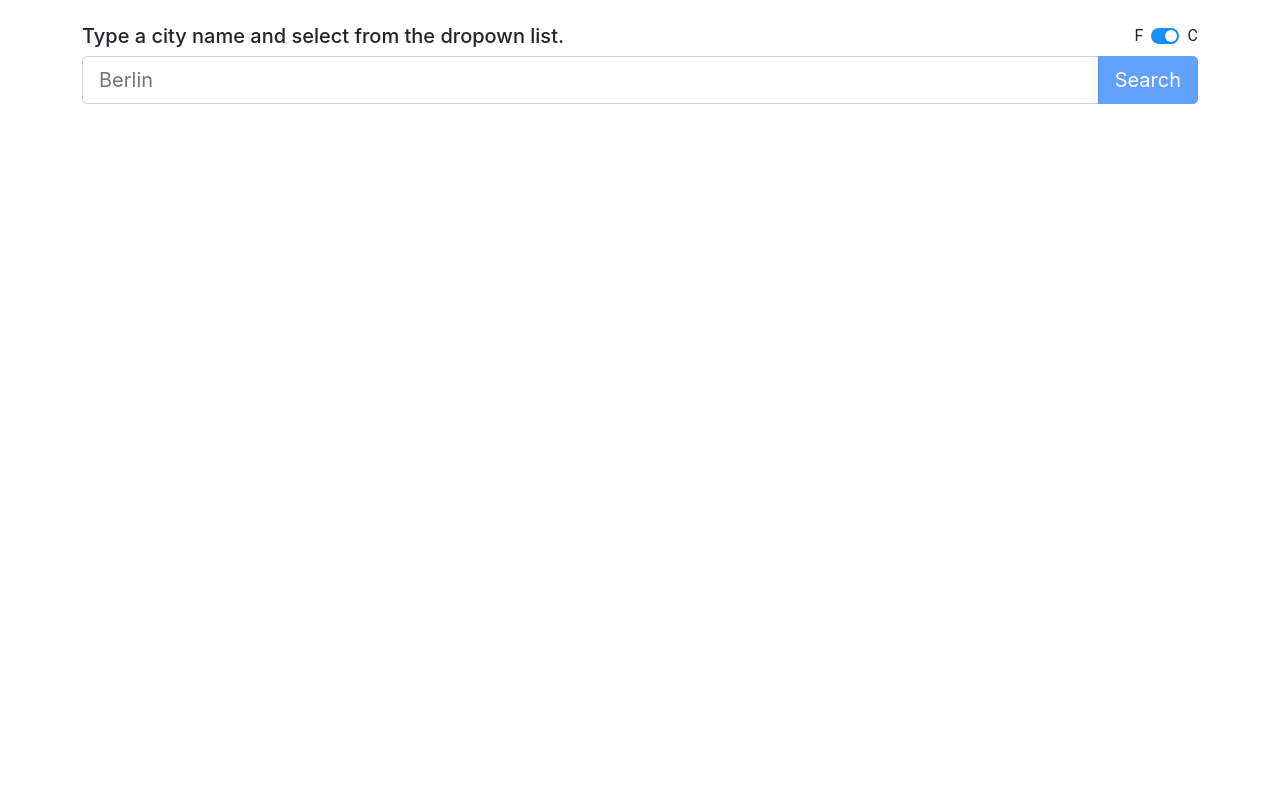
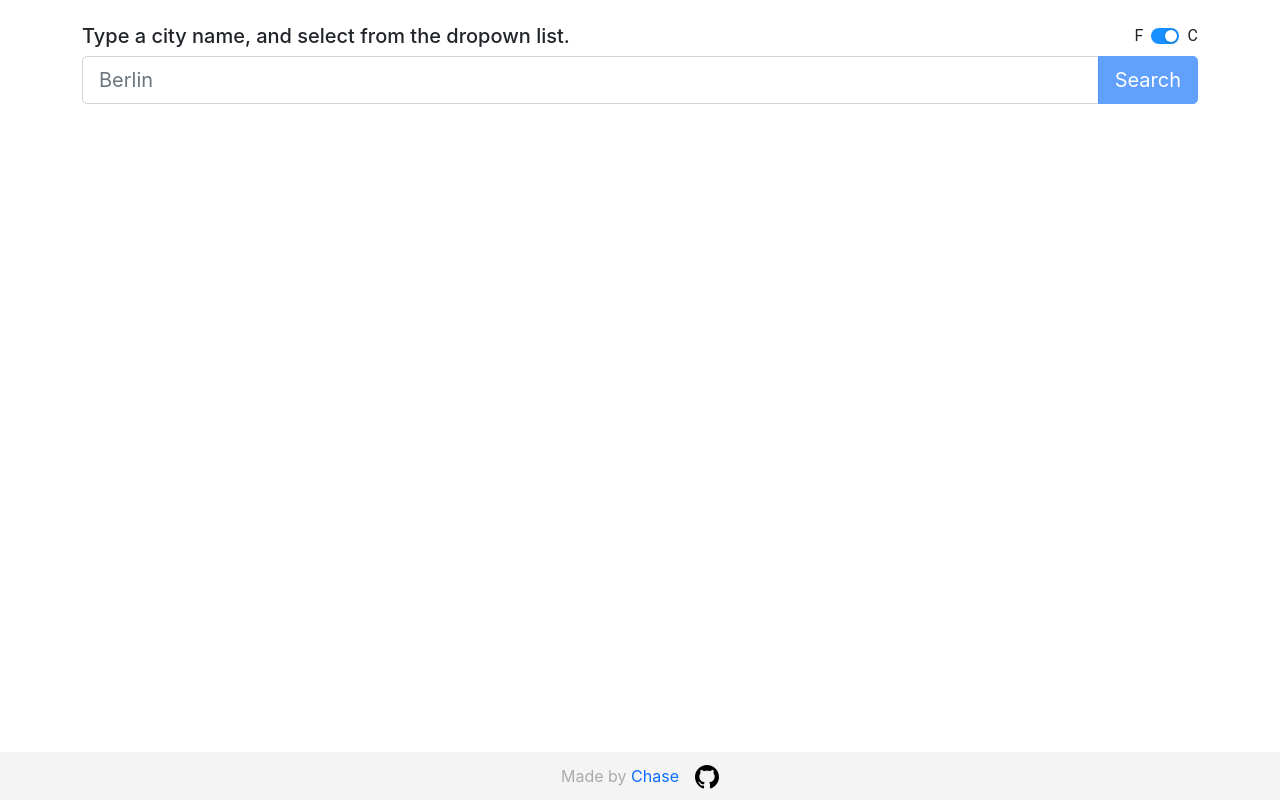
Before and after one commit to chase-the-coder/weather-app-api, a React (Create React App) app: page / in a window 1280 px wide. Built offline with nearby package versions, Linux system fonts and the light colour scheme.

Commit message:
added footer and key down handler

```diff
--- a/src/App.jsx
+++ b/src/App.jsx
@@ -9,6 +9,7 @@ import './styles/App.css'
 import TodaysForecast from './components/TodaysForecast';
 import Loader from './components/Loading'
 import CustomizedSwitches from './components/CustomizedSwitches';
+import Footer from './components/Footer';
 
 const App = () => {
   const [ userInput, setUserInput ] = useState('');
@@ -38,6 +39,7 @@ const App = () => {
   useEffect(() => {
     if (userInput === '') {
       setAlertEnabled(false)
+      setCityList([])
       return
     }
     if(cityObject) {
@@ -61,7 +63,7 @@ const App = () => {
 
 
       })
-    }, 1000)
+    }, 1500)
       return () => clearTimeout(delayDebounceFn)
       }, [userInput])
 
@@ -93,20 +95,25 @@ const App = () => {
       setButtonDisabled(true)
 
     }).finally(setIsLoading(false))
+  }
+  const handleKeyDown = (e) => {
+    if (e.keyCode === 8) {
+      setAlertEnabled(false)
+      setCityList([])
+    }
+  }
 
-  }
-  console.log('what are you looking at? :)')
 	return (
 
     <>
 
       <Container className='mt-4'>
         <div className="d-flex justify-content-between">
-          <h5>Type a city name and select from the dropown list.</h5>
+          <h5>Type a city name, and select from the dropown list.</h5>
           <CustomizedSwitches />
         </div>
         <div className="dropdown">
-          <Input  userInput={userInput} onInputChange={handleInputChange} cityList={cityList} onInputSubmit={handleInputSubmit} buttonDisabled={buttonDisabled} />
+          <Input  userInput={userInput} onInputChange={handleInputChange} cityList={cityList} onKeyDown={handleKeyDown} onInputSubmit={handleInputSubmit} buttonDisabled={buttonDisabled} />
           {alertEnabled && <AlertBanner />}
           {isLoading && <Loader />}
           {cityList.length !== 0 && <InputDropdown onCityClick={handleCityClick} cityList={cityList} onLoading={handleLoading}/>}
@@ -114,6 +121,7 @@ const App = () => {
           {forecastData.length !== 0 &&<Forecast forecastData={forecastData} months={months} weekArray={weekArray}/>}
         </div>
       </Container>
+      <Footer />
     </>
   )
 }
--- /dev/null
+++ b/src/components/Footer.jsx
@@ -0,0 +1,25 @@
+import React from 'react';
+import '../styles/Footer.css';
+import github from '../images/github.svg'
+
+const Footer = () => {
+	return (
+        <>
+
+		<div className="footer">
+            <div className='footer-description'>
+			Made by{' '}
+			<a className="footer-links" href="https://chasethecoder.com/" target="blank">
+				Chase
+			</a>
+            </div>
+            <a href="https://github.com/chase-the-coder/react-weather-api-new" target="blank">
+            <img src={github} alt="github-icon" />
+            </a>
+
+		</div>
+        </>
+	);
+};
+
+export default Footer;
--- a/src/components/Input.jsx
+++ b/src/components/Input.jsx
@@ -11,6 +11,7 @@ const Input = (props) => {
 					placeholder="Berlin"
 					aria-label="city"
 					aria-describedby="basic-addon1"
+					onKeyDown={(e) => props.onKeyDown(e)}
 					onChange={(e) => {
 						props.onInputChange(e);
 					}}
--- /dev/null
+++ b/src/styles/Footer.css
@@ -0,0 +1,33 @@
+.footer {
+	position: fixed;
+	left: 0;
+	width: 100%;
+	bottom: 0;
+	background: #f4f4f4;
+	display: flex;
+	align-items: center;
+	justify-content: center;
+	height: 48px;
+	padding: 0px 50px;
+	color: rgba(0, 0, 0, 0.3);
+}
+
+.footer-links {
+	text-decoration: none;
+}
+
+.footer-links a {
+	color: black;
+	opacity: 0.15;
+	text-decoration: none;
+	font-size: 24px;
+	padding: 0px 10px;
+}
+
+.footer-links a:hover {
+	opacity: 1;
+}
+
+.footer-description {
+	margin-right: 1rem;
+}
```
Also changed, not shown: src/images/github.svg (added).
